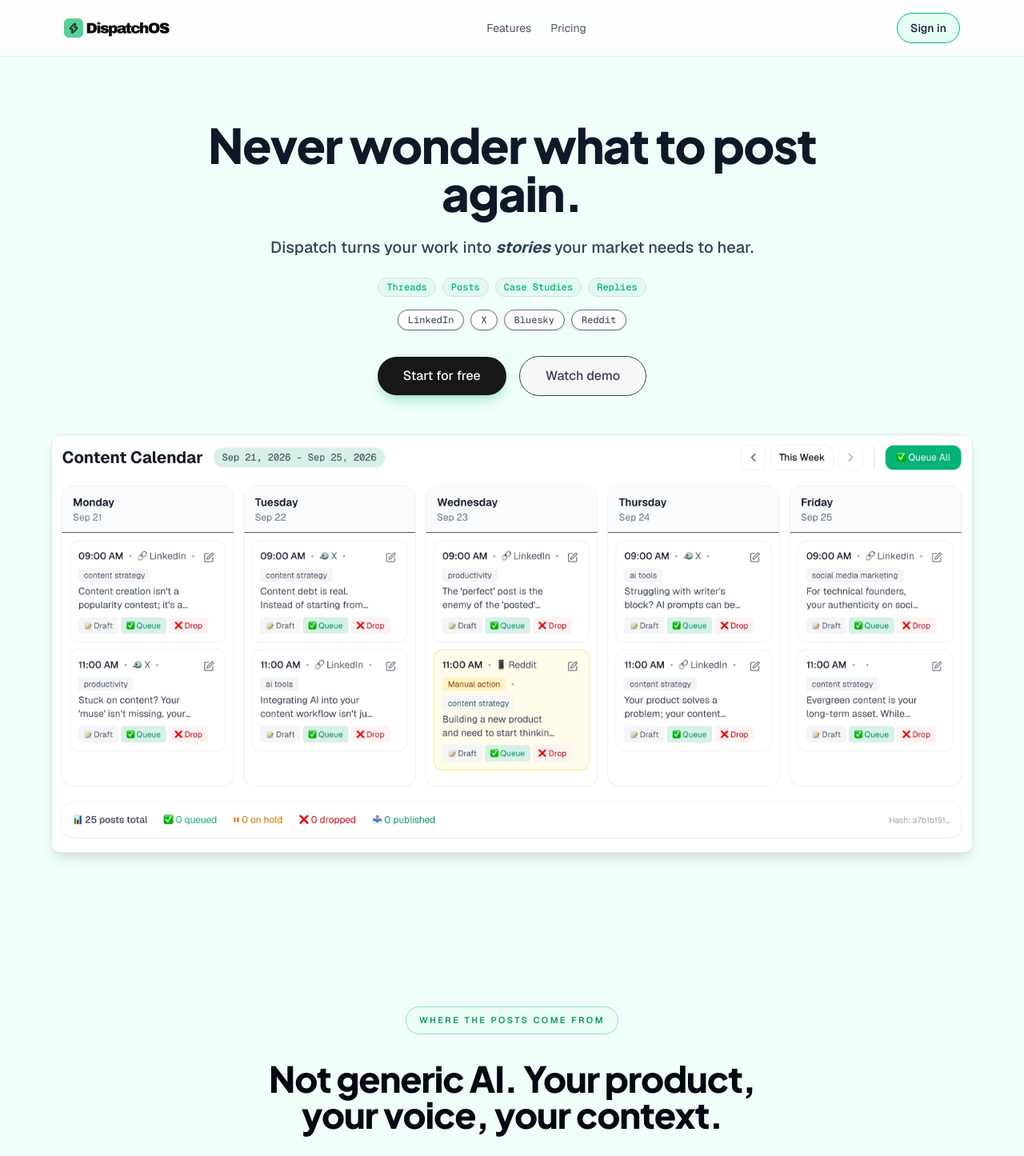
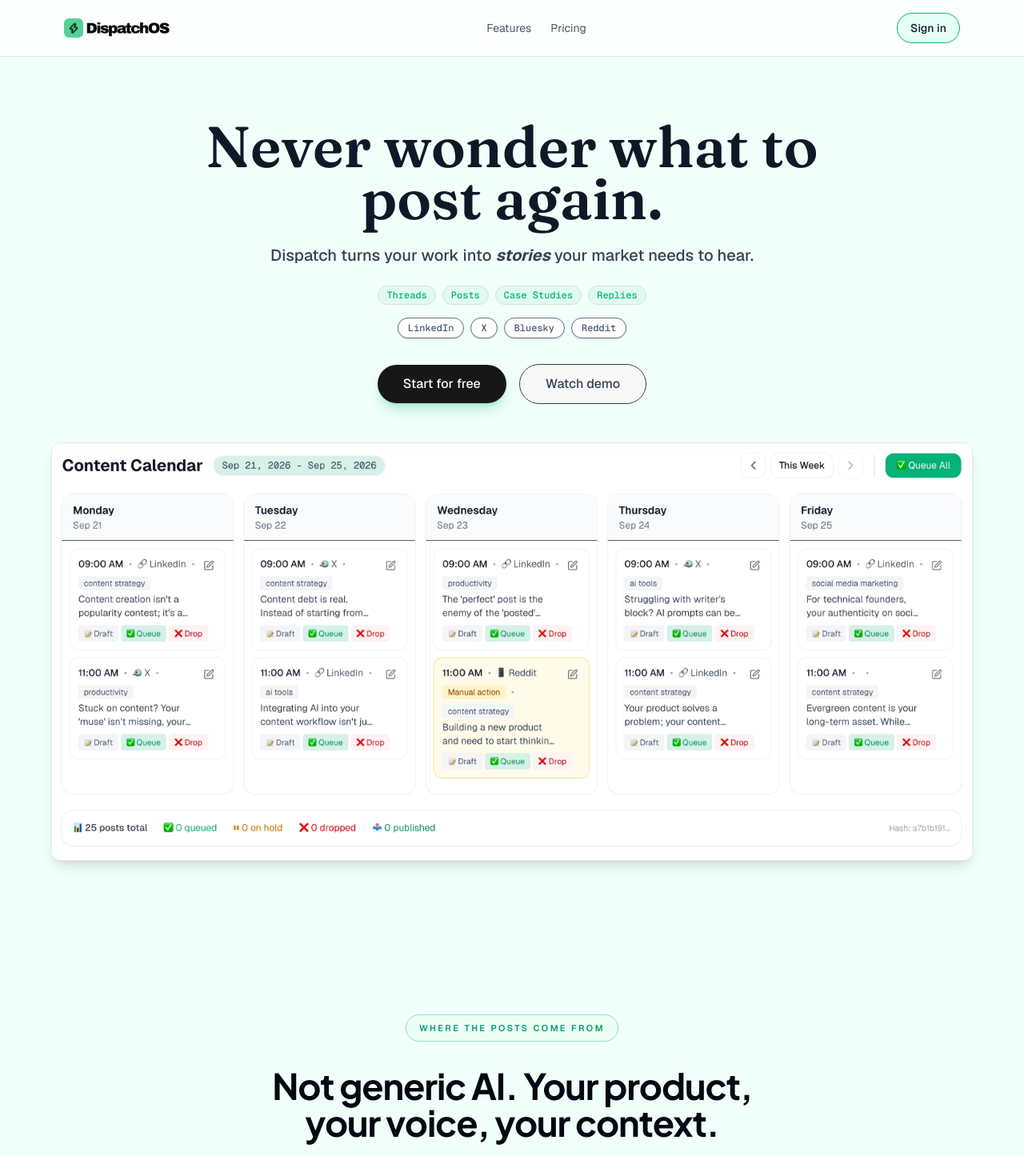
Before and after one commit to rup2701/dispatchOS-marketing, a Next.js app: page / in a window 1280 px wide. Shown: the top 1445 px of the page at 80% size. Built offline with nearby package versions, Linux system fonts and the light colour scheme.

Commit message:
Add Fraunces font and update layout styles for improved typography

```diff
--- a/app/globals.css
+++ b/app/globals.css
@@ -15,13 +15,25 @@
   font-family: var(--font-geist-sans);
 }
 
-h1,
-h2,
+h1 {
+  font-family: var(--font-fraunces) !important;
+  font-size: clamp(2.6rem, 7vw, 4.5rem) !important;
+  font-weight: 600 !important;
+  /* letter-spacing: -0.025em !important; */
+  line-height: 0.9 !important;
+}
+
+h2 {
+  font-family: var(--font-plus-jakarta) !important;
+  font-weight: 700 !important;
+  letter-spacing: -0.025em !important;
+}
+
 h3,
 h4,
 h5,
 h6 {
-  font-family: var(--font-plus-jakarta);
+  font-family: var(--font-plus-jakarta) !important;
   letter-spacing: -0.025em !important;
 }
 
--- a/app/layout.tsx
+++ b/app/layout.tsx
@@ -1,6 +1,17 @@
 import type { Metadata } from "next";
-import { Geist, Geist_Mono, Plus_Jakarta_Sans } from "next/font/google";
+import { Fraunces, Geist, Geist_Mono, Plus_Jakarta_Sans } from "next/font/google";
 import "./globals.css";
+
+const fraunces = Fraunces({
+  subsets: ['latin'],
+  // 1. Critical: Set weight to 'variable' to allow custom axes
+  weight: 'variable',
+  variable: '--font-fraunces',
+  display: 'swap',
+  // 2. Critical: Explicitly include the custom variable axes
+  // (opsz = optical size, SOFT = softness, WONK = wonky/chiseled characters)
+  axes: ['opsz'],
+});
 
 const plusJakartaSans = Plus_Jakarta_Sans({
   variable: "--font-plus-jakarta",
@@ -27,7 +38,7 @@
   return (
     <html
       lang="en"
-      className={`${plusJakartaSans.variable} ${geistSans.variable} ${geistMono.variable} h-full antialiased`}
+      className={`${fraunces.variable} ${plusJakartaSans.variable} ${geistSans.variable} ${geistMono.variable} h-full antialiased`}
     >
       <body className="min-h-full flex flex-col">{children}</body>
     </html>
```
